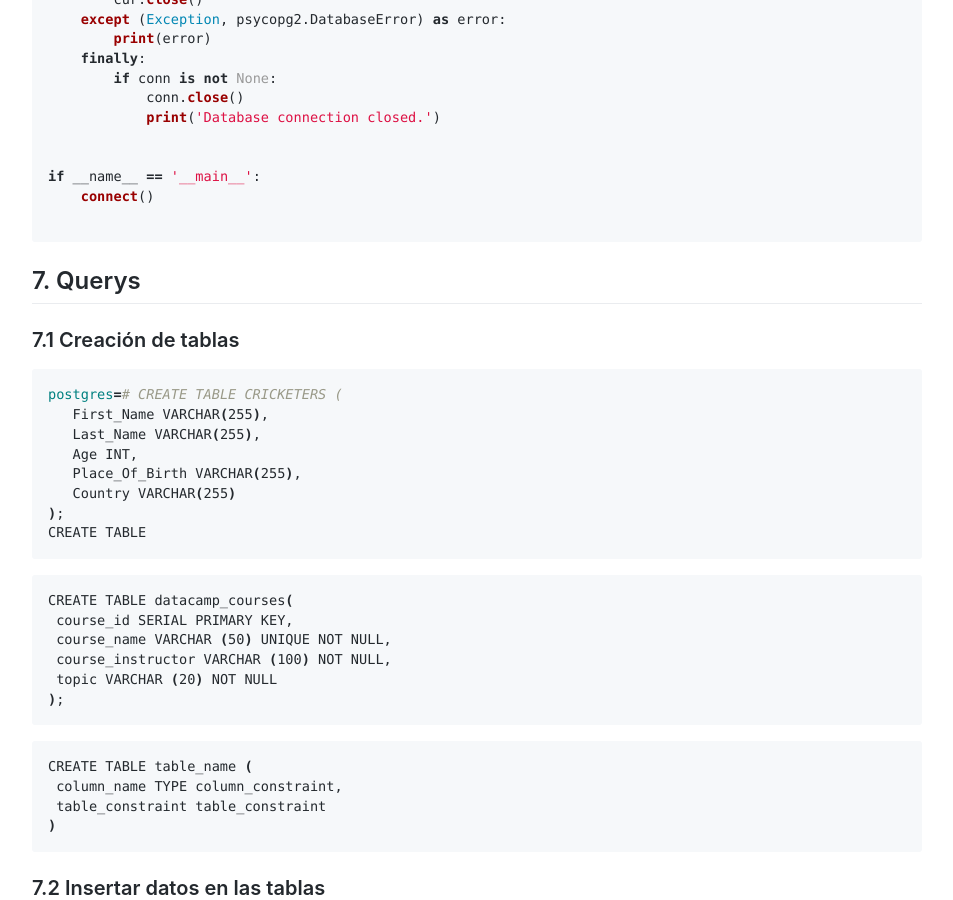
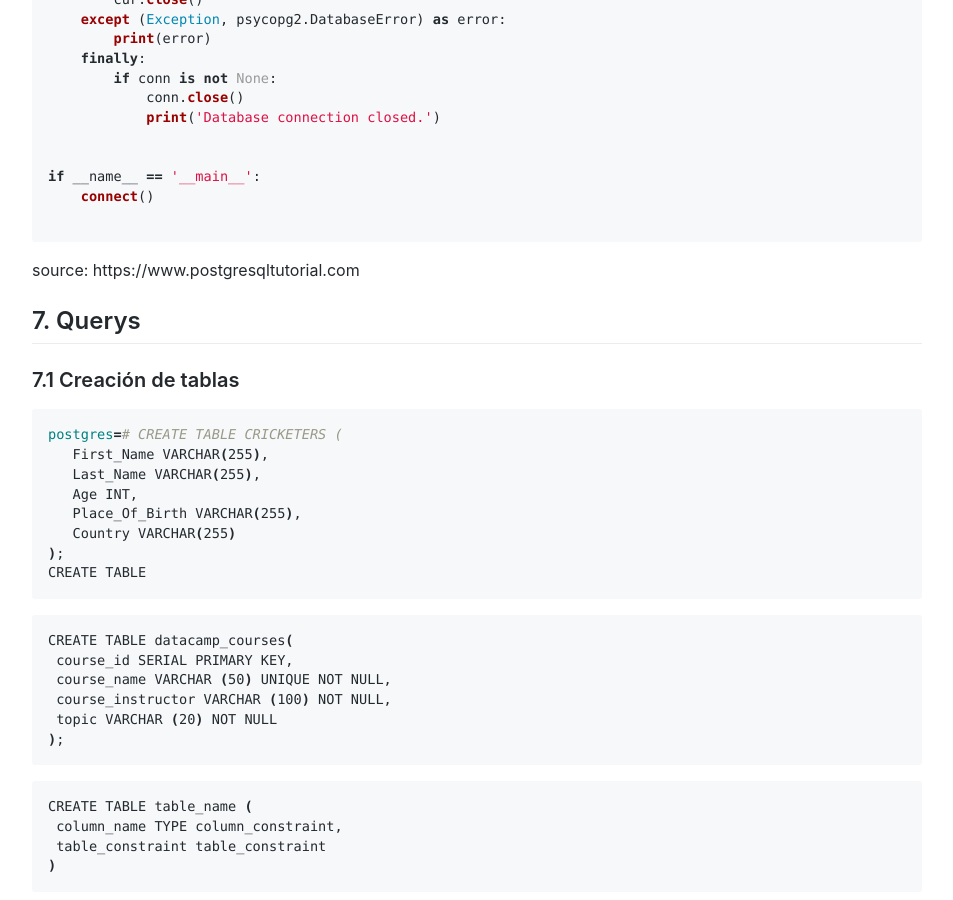
Before and after one commit to Akira3030/formacion, a Jekyll site: the page built from articulos/python-postgresql.md, in a window 1280 px wide and 900 px high, scrolled down 3086 px. Shown: the whole window, without its empty margins (163-1116 px from the left). Built offline with Jekyll 4.4.1, drawn with Linux system fonts in a browser that asks for light colours; emoji names are drawn with the system emoji font; some of the changed lines change nothing that is shown.

Commit message:
Update python-postgresql.md

````diff
--- a/articulos/python-postgresql.md
+++ b/articulos/python-postgresql.md
@@ -146,6 +146,8 @@ if __name__ == '__main__':
     connect()
 
 ```
+
+source: https://www.postgresqltutorial.com
 
 ## 7. Querys
 
````
